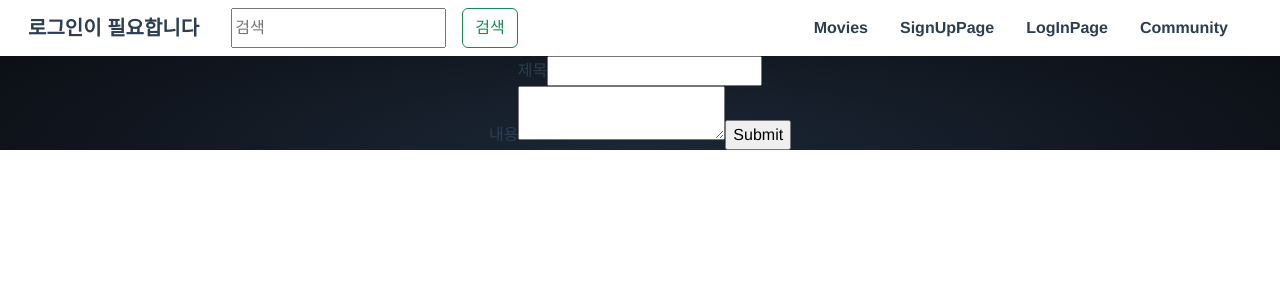
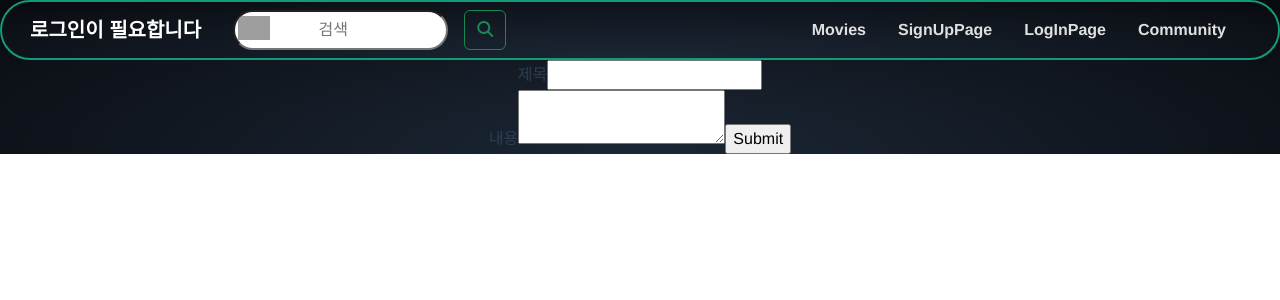
Before and after one commit to luminaries1/last_pjt, a Vue app in the folder front-server/: page /community/create in a window 1280 px wide. Shown: the top 300 px of the page. Built offline with nearby package versions, Linux system fonts and the light colour scheme.

Commit message:
color-design modified

```diff
--- a/front-server/package.json
+++ b/front-server/package.json
@@ -15,6 +15,7 @@
     "sass-loader": "^10.4.1",
     "vue": "^2.6.14",
     "vue-router": "^3.5.1",
+    "vue-search-input": "^1.1.11",
     "vuex": "^3.6.2",
     "vuex-persistedstate": "^4.1.0"
   },
--- a/front-server/public/index.html
+++ b/front-server/public/index.html
@@ -6,6 +6,7 @@
     <meta name="viewport" content="width=device-width,initial-scale=1.0">
     <link rel="icon" href="<%= BASE_URL %>favicon.ico">
     <link href="https://cdn.jsdelivr.net/npm/bootstrap@5.2.2/dist/css/bootstrap.min.css" rel="stylesheet" integrity="sha384-Zenh87qX5JnK2Jl0vWa8Ck2rdkQ2Bzep5IDxbcnCeuOxjzrPF/et3URy9Bv1WTRi" crossorigin="anonymous">
+    <script src="https://kit.fontawesome.com/d2342539ba.js" crossorigin="anonymous"></script>
     <title><%= htmlWebpackPlugin.options.title %></title>
     <style>
       body {
--- a/front-server/src/App.vue
+++ b/front-server/src/App.vue
@@ -1,12 +1,12 @@
 <template>
   <div id="app">
-    <nav class="navbar sticky-top mx-0 px-0">
+    <nav class="navbar navbar-border sticky-top text-bg-primary mx-0 px-0">
       <div class="row container-fluid d-flex justify-content-between">
         <div class="col-6 d-flex justify-content-start">
           <h5 class = "mx-3 mt-2 fw-bold">{{ getUserName }} </h5>
           <form class="d-flex">
-            <input class="mx-3" type="search" placeholder="검색" aria-label="Search" v-model="searchContent">
-            <button class="btn btn-outline-success" @click.prevent="clickSearch">검색</button>
+            <input class="mx-3 border-radius" type="search" placeholder="검색" aria-label="Search" v-model="searchContent">
+            <button class="btn btn-outline-success" @click.prevent="clickSearch"><i class="fa-solid fa-magnifying-glass"></i></button>
           </form>
 
         </div>
@@ -75,16 +75,28 @@ nav {
   background-color: #ffffff;
 }
 
+input::-webkit-input-placeholder{
+  background-image: url(https://cdn1.iconfinder.com/data/icons/hawcons/32/698627-icon-111-search-256.png) ;
+  background-size: contain;
+  background-position:  1px center;
+  background-repeat: no-repeat;
+  text-align: center;
+  text-indent: 0;
+}
+
 nav a {
   font-weight: bold;
   color: #2c3e50;
   text-decoration-line: none;
+  background-color: transparent;
+  color: #e0e0e0;
 }
 
 nav a.router-link-exact-active {
   color: #42b983;
   text-decoration-line: none;
 }
+
 
 .modal {
   width: 250px;
@@ -95,6 +107,16 @@ nav a.router-link-exact-active {
   border-radius: 2%;
   background-color: #e0e0e0;
 }
+.navbar-border {
+  border: 2px solid #129b79;
+  background: radial-gradient(ellipse at bottom, #1b2735 0%, #090a0f 100%);
+  border-radius: 2em;
+}
+
+.border-radius {
+  border-radius: 2em;
+}
+
 .fade-enter {
   opacity: 0;
 }
--- a/front-server/src/components/SideBar.vue
+++ b/front-server/src/components/SideBar.vue
@@ -1,27 +1,29 @@
 <template>
   <div>
-    <button class="btn btn-outline-primary my-2" type="submit">Button</button>
+    <button class="btn btn-outline-success button-border my-2">Button</button>
     <br>
-    <button class="btn btn-outline-primary my-2" type="submit">Button</button>
+    <button class="btn btn-outline-success button-border my-2">Button</button>
     <br>
-    <button class="btn btn-outline-primary my-2" type="submit">Button</button>
+    <button class="btn btn-outline-success button-border my-2">Button</button>
     <br>
-    <button class="btn btn-outline-primary my-2" type="submit">Button</button>
+    <button class="btn btn-outline-success button-border my-2">Button</button>
     <br>
-    <button class="btn btn-outline-primary my-2" type="submit">Button</button>
+    <button class="btn btn-outline-success button-border my-2">Button</button>
     <br>
-    <button class="btn btn-outline-primary my-2" type="submit">Button</button>
+    <button class="btn btn-outline-success button-border my-2">Button</button>
   </div>
 </template>
 
 <script>
 export default {
-    name : 'SdieBar',
+    name : 'SideBar',
 
 
 }
 </script>
 
 <style>
-
+ .button-border{
+    border-radius: 2em;
+   }
 </style>
--- a/front-server/src/views/MovieView.vue
+++ b/front-server/src/views/MovieView.vue
@@ -8,7 +8,7 @@
       <div class="row pb-4">
         <div class="col-2 mx-4 ps-4"></div>
         <div class="row col-8">
-        <button v-for="(num, index) in pageArr" :key="index" class="btn btn-outline-primary col-1 mx-1" data-bs-toggle="button" aria-pressed="true" @click="changePage(num)">{{ num }}</button>
+        <button v-for="(num, index) in pageArr" :key="index" class="btn btn-outline-success button-border col-1 mx-1" @click="changePage(num)" :aria-checked="isChecked(num)">{{ num }}</button>
         </div>
       </div>
     </div>
@@ -35,7 +35,8 @@
     computed:{
       isLogin() {
         return this.$store.getters.isLogin
-      }
+      },
+
     },
     created() {
       this.getMovies()
@@ -66,6 +67,9 @@
           this.pageArr = _.range(this.pageNum-1,maxShowPage-1)
 
         }
+      },
+      isChecked(index) {
+        return index == this.pageNum
       }
 
     }
@@ -76,4 +80,7 @@
    .movieview{
     width: 99%;
    }
+   .button-border{
+    border-radius: 2em;
+   }
   </style>
```
Also changed, not shown: 2 other files (tests, documents, lock files or other folders).
